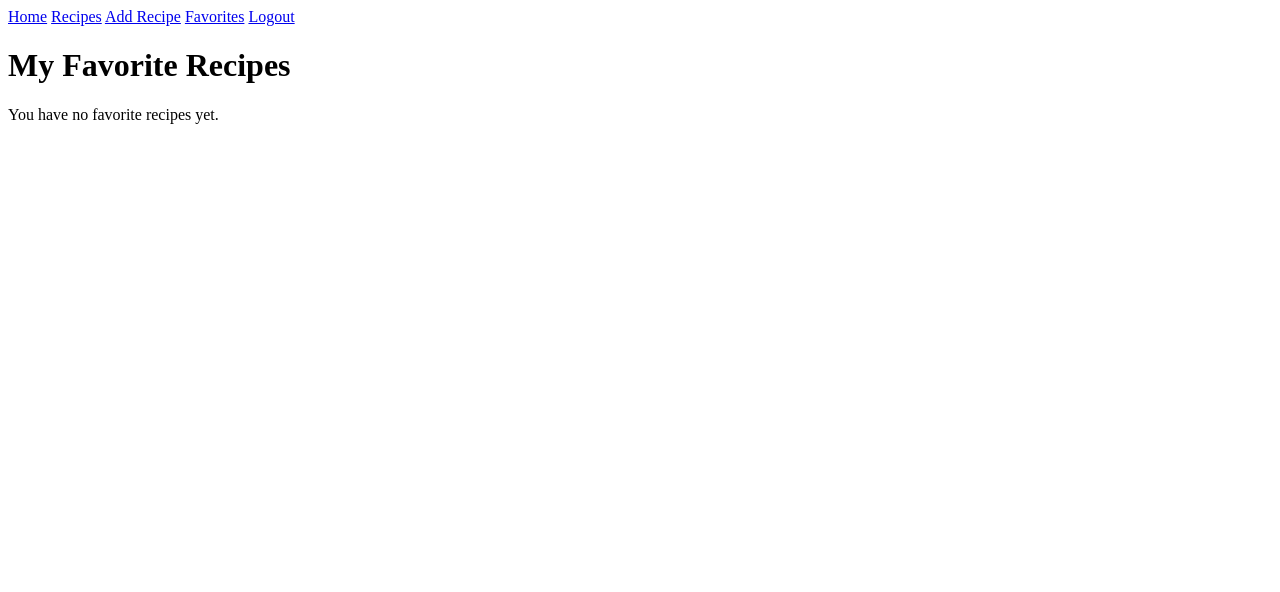
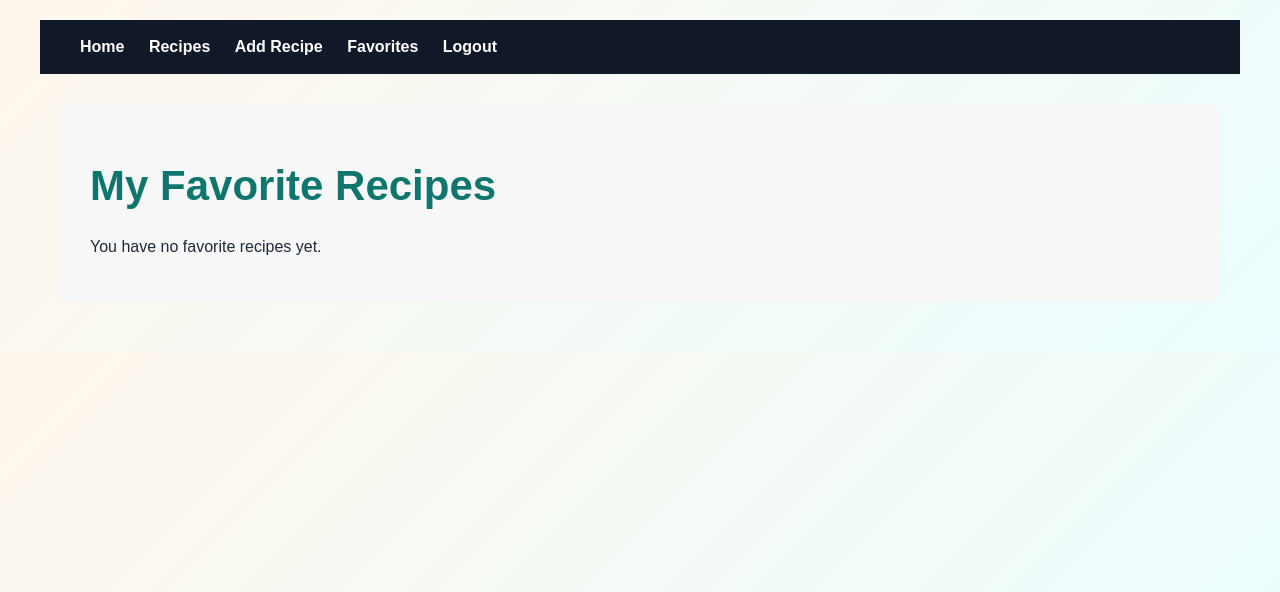
Before and after one commit to mdpos95-tech/recipe_flask_app_MOD4, a Flask app: page /favorites in a window 1280 px wide. Shown: the top 592 px of the page. Run offline with Flask 3, Linux system fonts and the light colour scheme; the visitor is signed in with stand-in values (Sample User, id 1); data that the repository does not hold is empty.

Commit message:
working on some css

```diff
--- a/static/style.css
+++ b/static/style.css
@@ -3,19 +3,36 @@ body{
     max-width: 1200px;
     margin: 0 auto;
     padding: 20px;
+    background: linear-gradient(135deg, #fff7ed, #ecfeff);
+    color: #1f2937;
 }
 
 nav{
     margin-bottom: 20px;
+    background: #111827;
+    padding: 18px 40px;
 }
 
 nav a{
-    margin-right: 15px;
+    margin-right: 20px;
     text-decoration: none;
+    color: #fff;
+    font-weight: bold;
 }
 
 .container{
     background-color: #f8f8f8;
-    padding: 20px;
+    padding: 30px;
     border-radius: 10px;
+    max-width: 1100px;
+    margin: 30px auto;
 }
+
+nav a:hover{
+    color: #3b82f6;
+}
+
+h1{
+    color: #0f766e;
+    font-size: 42px;
+}
--- a/templates/base.html
+++ b/templates/base.html
@@ -1,6 +1,7 @@
 <!DOCTYPE html>
 <html>
 <head>
+    <link rel="stylesheet" href="{{ url_for('static', filename='style.css') }}">
     <title>Recipe App</title>
 </head>
 <body>
```
